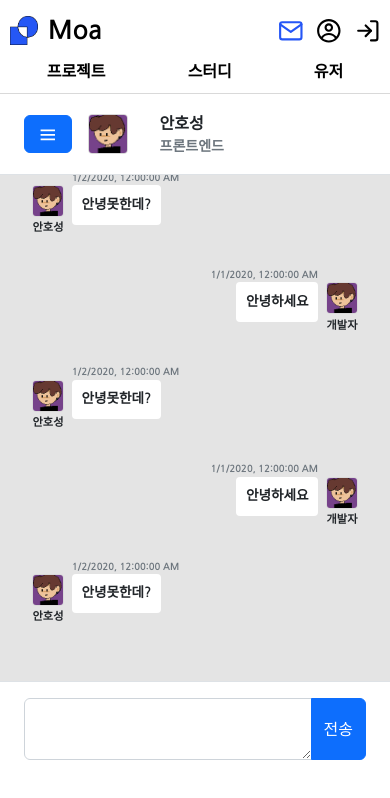
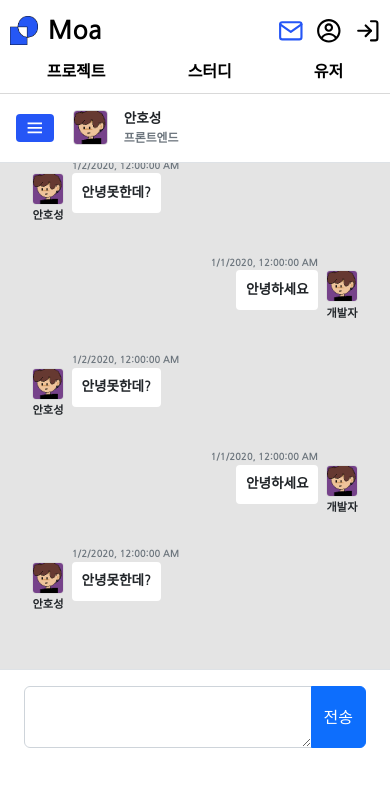
Before and after one commit to Moa-dev-team/Moa-frontend, a React (Create React App) app in the folder frontend/: page /message in a window 390 px wide. Shown: the top 798 px of the page. Built offline with nearby package versions, Linux system fonts and the light colour scheme.

Commit message:
fix : MessagePage 425px 이하 css 조정

```diff
--- a/frontend/src/components/messages/MessagePage.jsx
+++ b/frontend/src/components/messages/MessagePage.jsx
@@ -85,7 +85,7 @@ export default function MessagePage() {
                 <p className={`${styles["user-header"]} m-auto`}>Message</p>
                 <button
                   type="button"
-                  className="btn btn-primary m-3 mt-4"
+                  className={styles.toggleButton}
                   id="sidebar-toggle"
                   onClick={handleToggleClick}
                 >
@@ -125,13 +125,13 @@ export default function MessagePage() {
                 <hr className="d-block d-md-none mt-1 mb-0" />
               </div>
               <div className="col-12 col-md-7 col-lg-8 col-xl-9">
-                <div className="py-2 px-4 border-bottom">
+                <div className={styles['chat-header']}>
                   <div className="d-flex align-items-center py-1">
                     {/* sidebar Toggle */}
                     <div className="d-md-none">
                       <button
                         type="button"
-                        className="btn btn-primary"
+                        className={styles.toggleButton}
                         id="sidebar-toggle"
                         onClick={handleToggleClick}
                       >
--- a/frontend/src/components/messages/MessagePage.module.css
+++ b/frontend/src/components/messages/MessagePage.module.css
@@ -39,6 +39,14 @@
   transition: 0.5s;
 }
 
+.chat-header {
+  padding-top: 0.5rem;
+  padding-bottom: 0.5rem;
+  padding-left: 1rem;
+  padding-right: 1rem;
+  border-bottom: 1px solid #dee2e6;
+}
+
 /* Style the sidebar links */
 .sidebar a {
   display: block;
@@ -52,3 +60,32 @@
 .sidebar-open {
   left: 0;
 }
+
+.toggleButton {
+  background-color: var(--color-blue);
+  color: white;
+  padding: 0.5rem 1rem;
+  border-radius: 0.25rem;
+  margin: 0.75rem 0.5rem;
+  margin-top: 1rem;
+}
+
+@media (max-width: 425px) {
+  .toggleButton {
+    padding: 0.2rem 0.5rem;
+    margin: 1rem 0.5rem;
+    margin-left: 1rem;
+  }
+  .image {
+    width: 35px;
+    height: 35px;
+    margin: 0.5rem;
+    margin-left: 0.7rem;
+    border-radius: 4px;
+    margin-right: 1rem;
+  }
+  .chat-header {
+    padding: 0;
+    font-size: 0.85rem;
+  }
+}
```
